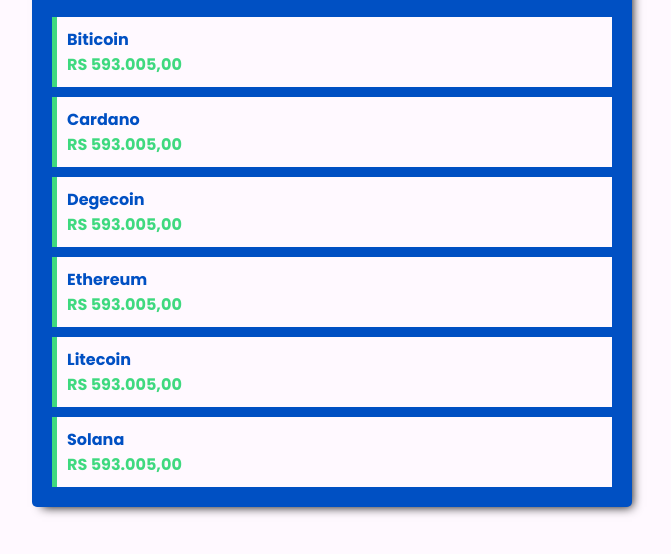
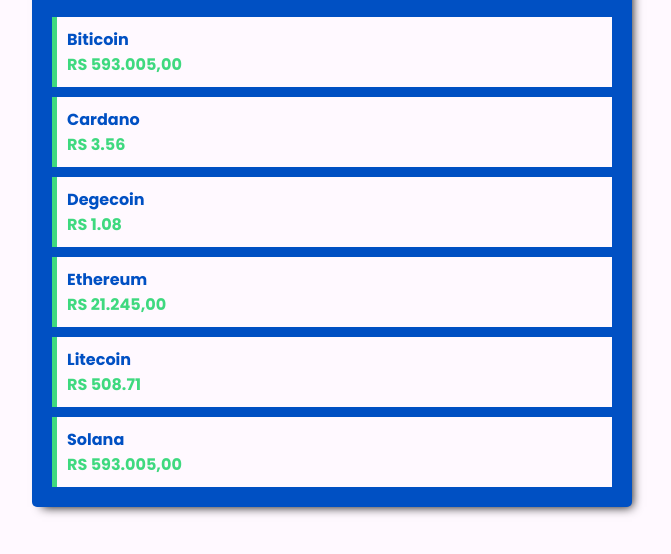
Before and after one commit to marcelojsilva1285/cripto-dashboard-api, a plain HTML site: page index.html in a window 1280 px wide. Shown: the part 156-710 px from the top of the page, without its empty margins (308-979 px from the left). Drawn offline with Linux system fonts and the light colour scheme; no server answers.

Commit message:
First commit

```diff
--- a/index.html
+++ b/index.html
@@ -39,19 +39,19 @@
       </div>
       <div class="crypto-item">
         <p id="crypto-name">cardano</p>
-        <p id="crypto-price">RS 593.005,00 </p>
+        <p id="crypto-price">RS 3.56 </p>
       </div>
       <div class="crypto-item">
         <p id="crypto-name">degecoin</p>
-        <p id="crypto-price">RS 593.005,00 </p>
+        <p id="crypto-price">RS 1.08 </p>
       </div>
       <div class="crypto-item">
         <p id="crypto-name">ethereum</p>
-        <p id="crypto-price">RS 593.005,00 </p>
+        <p id="crypto-price">RS 21.245,00 </p>
       </div>
       <div class="crypto-item">
         <p id="crypto-name">litecoin</p>
-        <p id="crypto-price">RS 593.005,00 </p>
+        <p id="crypto-price">RS 508.71 </p>
       </div>
       <div class="crypto-item">
         <p id="crypto-name">solana</p>
```
